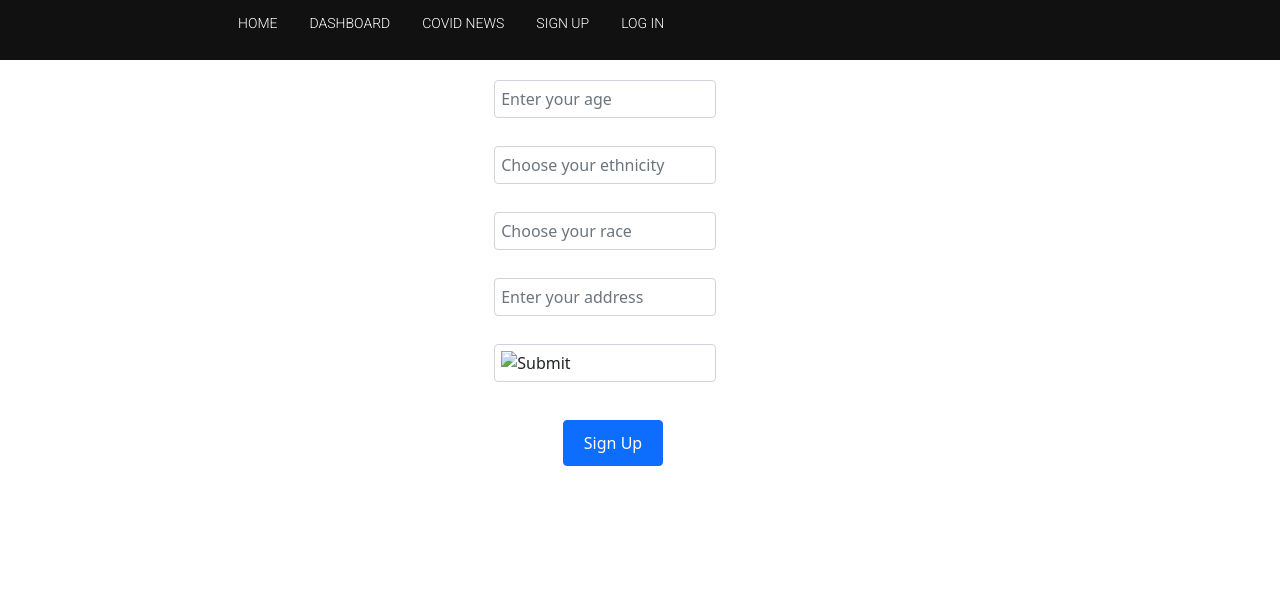
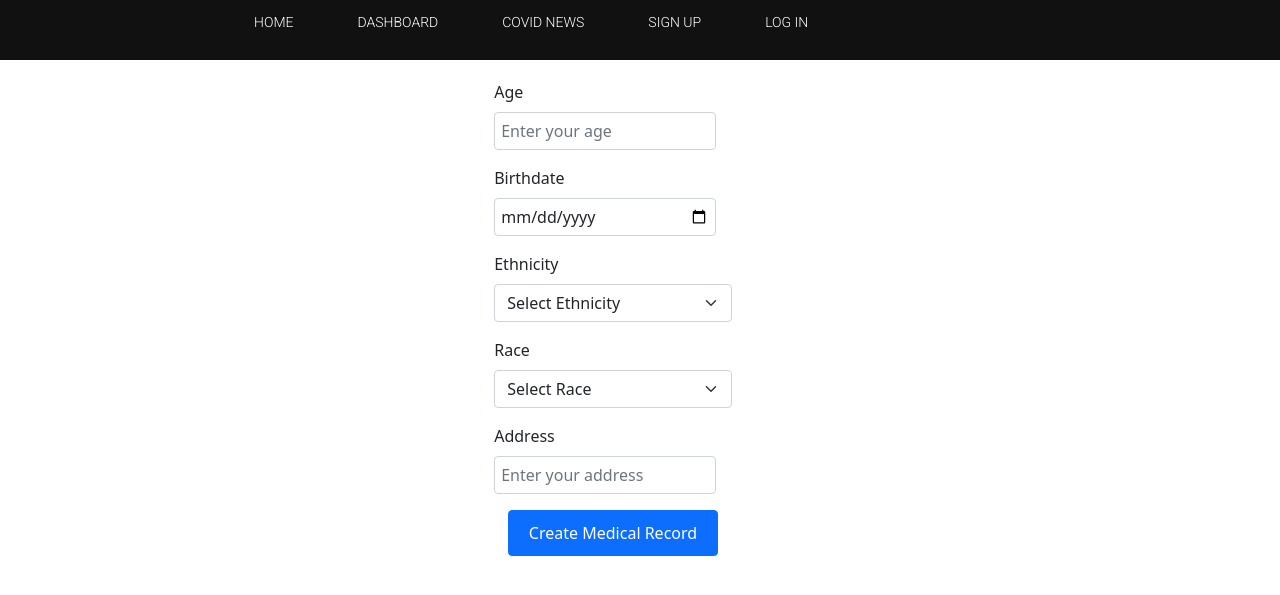
Before and after one commit to elrober1996/Cov-ID, a PHP site: page /profile.php in a window 1280 px wide. Shown: the top 595 px of the page. Run offline with PHP 8.4, Linux system fonts and the light colour scheme.

Commit message:
Latest version, profile form incomplete. Query for insertion is not implemented.

```diff
--- a/COMP4400-Cov-ID/css/style.css
+++ b/COMP4400-Cov-ID/css/style.css
@@ -63,7 +63,7 @@ nav ul li {
   float: left;
 }
 
-nav ul li a {
+nav ul li a, nav ul li {
   font-family: 'Roboto', sans-serif;
   font-weight: 300;
   font-size: 14px;
--- a/COMP4400-Cov-ID/header.php
+++ b/COMP4400-Cov-ID/header.php
@@ -30,6 +30,7 @@
                 if(isset($_SESSION["useruid"])){
                     echo "<li><a href='profile.php'>Profile Page</a></li>";
                     echo "<li><a href='includes/logout.inc.php'>Log Out</a></li>";
+                    echo "<li>Hello, ". $_SESSION["useruid"]."!</li>";
                 }
                 else{
                     echo "<li><a href='signup.php'>Sign up</a></li>";
@@ -40,5 +41,6 @@
       </div>
     </nav>
 
+
 <!--A quick wrapper to align the content (ends in footer.php)-->
 <div class="wrapper">
--- a/COMP4400-Cov-ID/includes/functions.inc.php
+++ b/COMP4400-Cov-ID/includes/functions.inc.php
@@ -11,9 +11,9 @@ function emptyInputSignup($name, $email, $username, $pwd, $pwdRepeat){
     return $result;
 }
 
-function emptyInputProfile($age, $ethnicity, $race, $address){
+function emptyInputProfile($age, $ethnicity, $race, $address, $birthdate){
     $result;
-    if(empty($age) || empty($ethnicity) || empty($race) || empty($address)){
+    if(empty($age) || empty($ethnicity) || empty($race) || empty($address) || empty($birthdate)){
         $result = true;
     }
     else{
@@ -98,6 +98,21 @@ function createUser($conn, $name, $email, $username, $pwd){
 }
 
 // Need to make a creation medical record function method
+function createMedicalRecord($conn, $usersId, $age, $ethnicity, $race, $address, $image_location, $birthdate){
+    $sql = "INSERT INTO medical_record (usersId, age, ethnicity, race, address,image_location, birthdate) VALUES (?, ?, ?, ?, ?, ?, ?);";
+    $stmt = mysqli_stmt_init($conn);
+    if (!mysqli_stmt_prepare($stmt, $sql)){
+        header("location: ../profile.php?error=stmtfailed");
+        exit();
+    }
+
+    // Passes the data to the already validated statement, ss stands for strings/text
+    mysqli_stmt_bind_param($stmt, "iisssss", $usersId, $age, $ethnicity, $race, $address, $image_location, $birthdate);
+    mysqli_stmt_execute($stmt);
+    mysqli_stmt_close($stmt);
+    header("location: ../profile.php?error=none");
+    exit();
+}
 
 function emptyInputLogin($username, $pwd){
     $result;
--- a/COMP4400-Cov-ID/includes/signup.inc.php
+++ b/COMP4400-Cov-ID/includes/signup.inc.php
@@ -37,6 +37,8 @@ if (isset($_POST["submit"])){
     }
 
     createUser($conn, $name, $email, $username, $pwd);
+//    $usersId = mysqli_insert_id($conn);
+//    createMedicalRecord($conn, 0, 0, '', '', '', '', '1900-01-01');
 }
 else {
     header("location: ../signup.php");
--- a/COMP4400-Cov-ID/index.php
+++ b/COMP4400-Cov-ID/index.php
@@ -4,11 +4,7 @@
 ?>
 
 <section class="index-intro">
-    <?php
-        if(isset($_SESSION["useruid"])){
-            echo "<p>Hello there " . $_SESSION["useruid"] ."</p>";
-        }
-    ?>
+
   <h1>Welcome to Cov-ID</h1>
   <p>The purpose of this website is to help keep track of covid on certain community, be it schools, universities, workplace, etc.
       Part of the functionality of this page is for self-reporting, either by giving a covid negative test or their vaccination status card.
--- a/COMP4400-Cov-ID/profile.php
+++ b/COMP4400-Cov-ID/profile.php
@@ -1,28 +1,60 @@
 <?php
 include_once 'header.php';
 ?>
-    <div>
-        <?php
-        if(isset($_SESSION["useruid"])){
-            echo "<h1>" . $_SESSION["useruid"] ." profile</h1>";
-        }
-        ?>
-    </div>
+
 <!--    remember to add birthdate to both the form and the column in medical_record-->
     <section class="signup-form">
         <div class="profile-form">
             <form action="includes/profile.inc.php" method="post">
-                <input type="number" class="form-control" name="age" placeholder="Enter your age">
-                <br>
-                <input type="text" class="form-control" name="ethnicity" placeholder="Choose your ethnicity" >
-                <br>
-                <input type="text" class="form-control" name="race" placeholder="Choose your race" >
-                <br>
-                <input type="text" class="form-control" name="address" placeholder="Enter your address" >
-                <br>
-                <input type="image" class="form-control" name="image_location"/>
-                <br>
-                <button type="submit"  class="btn btn-primary" name="submit">Sign Up</button>
+<!--                Format for most of the form controls, have to make this change for all of the forms-->
+<!--                <div class="mb-3">-->
+<!--                    <label for="exampleFormControlInput1" class="form-label">Email address</label>-->
+<!--                    <input type="email" class="form-control" id="exampleFormControlInput1" placeholder="name@example.com">-->
+<!--                </div>-->
+                <div class="mb-3">
+                    <label for="agebox" class="form-label">Age</label>
+                    <input type="number" class="form-control" id="agebox" name="age" placeholder="Enter your age" rows="3"/>
+                </div>
+                <div class="mb-3">
+                    <label for="birthdate" class="form-label">Birthdate</label>
+                    <input type="date" class="form-control" id="birthdate" name="birthdate">
+                </div>
+<!--                <div class="mb-3">-->
+<!--                    <label for="enthnicity"-->
+<!--                    <input type="text" class="form-control" name="ethnicity" id="enthnicity" placeholder="Choose your ethnicity" >-->
+<!--                </div>-->
+                <div class="mb-3">
+                    <label for="ethnicity" class="form-label">Ethnicity</label>
+                    <select class="form-select" aria-label="Default select example" id="ethnicity" name="ethnicity">
+                        <option selected>Select Ethnicity</option>
+                        <option value="hispanic/latino">Hispanic or Latino</option>
+                        <option value="asian">Asian</option>
+                        <option value="northamerican">North American</option>
+                        <option value="european">European</option>
+                        <option value="african">African</option>
+                        <option value="indigenous">Indigenous</option>
+                        <option value="northamerican">North American</option>
+                    </select>
+                </div>
+                <div class="mb-3">
+                    <label for="race" class="form-label">Race</label>
+                    <select class="form-select" aria-label="Default select example" id="race" name="race">
+                        <option selected>Select Race</option>
+                        <option value="american-indian">American Indian</option>
+                        <option value="asian">Asian</option>
+                        <option value="alaska-native">Alaska Native</option>
+                        <option value="black">Black</option>
+                        <option value="white">White</option>
+                        <option value="pacific-islander">Pacific Islander</option>
+                        <option value="other-pacific">Other Pacific Islander</option>
+                    </select>
+                </div>
+                <div class="mb-3">
+                    <label for="address" class="form-label">Address</label>
+                    <input type="text" class="form-control" id="address" name="address" placeholder="Enter your address" >
+                </div>
+<!--                <input type="image" class="form-control" name="image_location"/>-->
+                <button type="submit"  class="btn btn-primary" name="submit">Create Medical Record</button>
             </form>
         </div>
         <?php
@@ -31,6 +63,12 @@ include_once 'header.php';
             if($_GET["error"] == "emptyinputprofile"){
                 echo "<p>Fill in all fields!</p>";
             }
+            else if ($_GET["error"] == "stmtfailed"){
+                echo "<p>Something happened try again!</p>";
+            }
+            else if ($_GET["error"] == "norow"){
+                echo "<p>No medical records!</p>";
+            }
         }
         ?>
     </section>
```
Also changed, not shown: COMP4400-Cov-ID/includes/profile.inc.php (+28 -1 lines).
